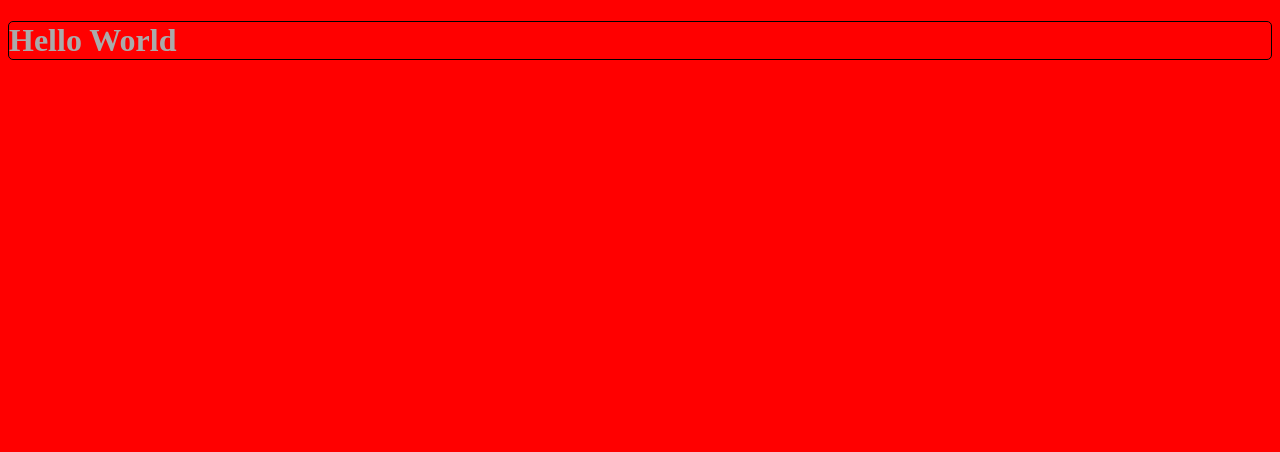
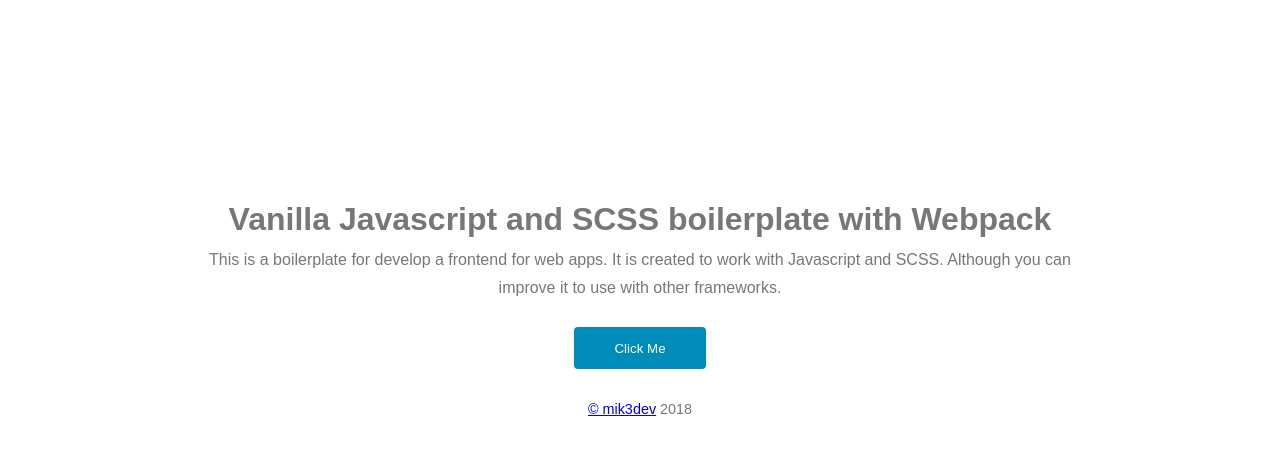
Before and after one commit to Mik3Dev/frontend-boilerplate-webpack, a website built with webpack: page src/index.html in a window 1280 px wide. Built offline with nearby package versions, Linux system fonts and the light colour scheme.

Commit message:
Add some html, scss and js files

```diff
--- a/src/index.html
+++ b/src/index.html
@@ -7,6 +7,13 @@
 
 	</head>
 	<body>
-
+		<div class="box">
+			<h1 class="title">Vanilla Javascript and SCSS boilerplate with Webpack</h1>
+			<p class="text">
+				This is a boilerplate for develop a frontend for web apps. It is created to work with Javascript and SCSS. Although you can improve it to use with other frameworks.
+			</p>
+			<button class="button">Click Me</button>
+			<p class="small"><a href="miguel.acosta1978@gmail.com">&copy; mik3dev</a> 2018</p>
+		</div>
 	</body>
 </html>
--- a/src/js/index.js
+++ b/src/js/index.js
@@ -1,10 +1,5 @@
 import "../scss/style.scss";
 
-function component(){
-	const element = document.createElement('div');
-	element.innerHTML = "<h1>Hello World</h1>"
-	return element;
-}
-
-document.querySelector('body').appendChild(component());
-console.log("Hello World");
+document.querySelector('.button').addEventListener('click', function(){
+	alert('Hello World');
+});
--- a/src/scss/style.scss
+++ b/src/scss/style.scss
@@ -1,9 +1,53 @@
+// Variables
+$primary-color: #008CBA;
+
+* {
+	margin: 0;
+	padding: 0;
+	box-sizing: border-box;
+}
+
 body {
-	background-color: red;
+	font-family: sans-serif;
+	font-weight: 400;
+	font-size: 16px;
+	line-height: 1.7;
+	color: #777;
+}
 
-	h1 {
-		color: #AAA;
-		border: black 1px solid;
-		border-radius: 5px;
+div.box {
+	width: 85%;
+	margin: 0 auto;
+	height: 90vh;
+	text-align: center;
+
+	h1.title {
+		padding-top: 6em;
+	}
+	p.text {
+		width: 80%;
+		margin: 0 auto;
+	}
+
+	button.button {
+		border: 0 solid #fff;
+		color: #fff;
+		background-color: $primary-color;
+		padding: 1em 3em;
+		margin-top: 2em;
+		margin-bottom: 1em;
+		border-radius: 4px;
+		transition-duration: 0.2s;
+
+		&:hover {
+			border: 1px solid $primary-color;
+			color: $primary-color;
+			background-color: #fff;
+		}
+	}
+
+	p.small {
+		padding-top: 1em;
+		font-size: 90%;
 	}
 }
```
